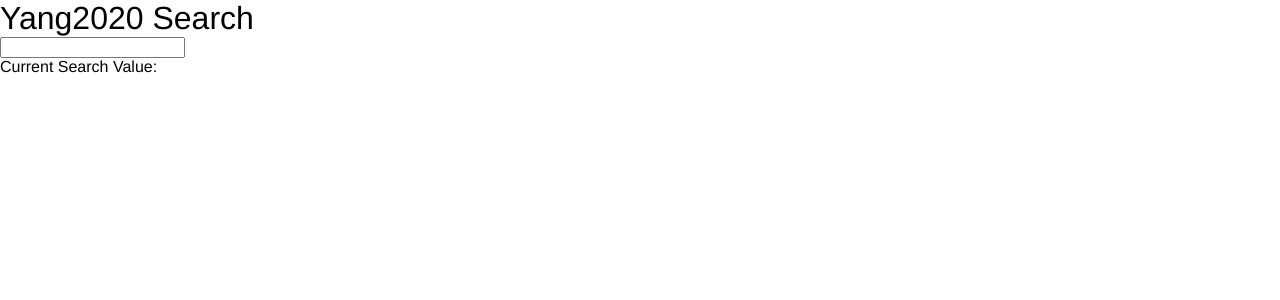
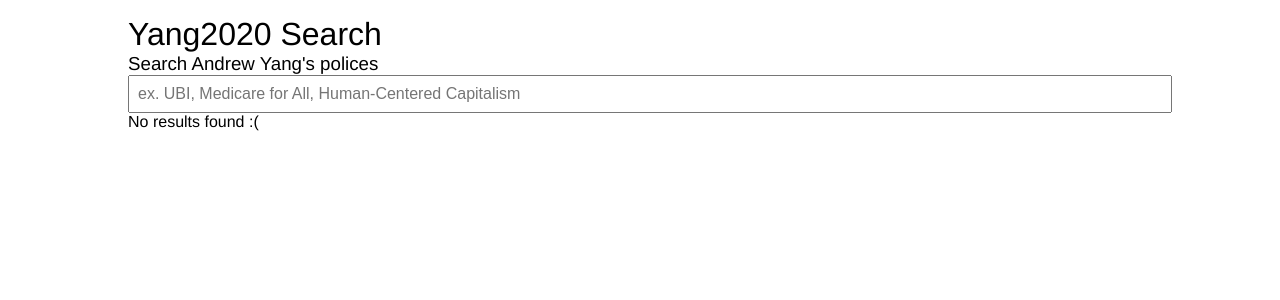
Before and after one commit to alacritythief/YangSearch, a React (Create React App) app: page / in a window 1280 px wide. Shown: the top 300 px of the page. Built offline with nearby package versions, Linux system fonts and the light colour scheme.

Commit message:
search working

```diff
--- a/src/components/PolicyResults/PolicyResults.js
+++ b/src/components/PolicyResults/PolicyResults.js
@@ -1,4 +1,5 @@
 import React from 'react';
+import { PolicyResultsContainer } from '../../ui-components/containers';
 
 class PolicyResults extends React.Component {
   generateResults = () => {
@@ -19,16 +20,15 @@
   }
 
   render () {
-    if (this.props.policies.length <= 0) {
+    if (this.props.policies.length < 1) {
       return null;
     } else {
       return (
-        <div>
-          <h3>Results:</h3>
+        <PolicyResultsContainer>
           <ul>
             { this.generateResults() }
           </ul>
-        </div>
+        </PolicyResultsContainer>
       )
     }
   }
--- a/src/components/SearchInput/SearchInput.js
+++ b/src/components/SearchInput/SearchInput.js
@@ -1,4 +1,5 @@
 import React from 'react';
+import { InputBox } from './styles';
 
 class SearchInput extends React.Component {
   constructor (props) {
@@ -24,8 +25,9 @@
   render () {
     return (
       <React.Fragment>
-        <input
+        <InputBox
           type="text"
+          placeholder="ex. UBI, Medicare for All, Human-Centered Capitalism"
           value={this.state.value}
           onChange={this.handleChange}
           onKeyUp={this.handleSubmit}
--- a/src/components/SearchInput/styles.js
+++ b/src/components/SearchInput/styles.js
@@ -0,0 +1,8 @@
+import styled from 'styled-components';
+
+export const InputBox = styled.input`
+  font-size: 16px;
+  padding: 0.5rem;
+  width: 100%;
+  outline: none;
+`
--- a/src/layouts/App/App.js
+++ b/src/layouts/App/App.js
@@ -13,14 +13,14 @@
     super(props);
     this.state = {
       searchValue: '',
-      results: []
+      policyResults: []
     }
   }
 
   getResults = (keyword) => {
-    let policyResults = policySearch(keyword);
+    let results = policySearch(keyword);
     this.setState({
-      results: policyResults
+      policyResults: results
     })
   }
 
@@ -31,6 +31,8 @@
     this.getResults(value);
   }
 
+
+
   render () {
     return (
       <React.Fragment>
@@ -38,11 +40,12 @@
         <AppContainer>
           <ContentContainer>
             <h1>Yang2020 Search</h1>
+            <h3>Search Andrew Yang's polices</h3>
             <SearchInput
               callback={this.getSearch}
             />
-            <p>Current Search Value: {this.state.searchValue}</p>
-            <PolicyResults policies={this.state.results} />
+            { this.state.searchValue !== '' ? <h2>Policy results for "{this.state.searchValue}":</h2> : null }
+            { this.state.policyResults.length < 1 ? <p>No results found :(</p> : <PolicyResults policies={this.state.policyResults} />}
           </ContentContainer>
         </AppContainer>
       </React.Fragment>
--- a/src/lib/policy.js
+++ b/src/lib/policy.js
@@ -1,12 +1,12 @@
 export const PolicyData = [
   {
-    id: 1,
     name: 'Universal Basic Income',
     url: 'https://www.yang2020.com/policies/the-freedom-dividend/',
     keywords: [
       'ubi',
       'freedom dividend',
       '$1000',
+      'money',
       'universal basic income',
       'thomas paine',
       'martin luther king',
@@ -15,7 +15,6 @@
     ]
   },
   {
-    id: 2,
     name: 'Medicare for All',
     url: 'https://www.yang2020.com/policies/medicare-for-all/',
     keywords: [
@@ -30,7 +29,6 @@
     ]
   },
   {
-    id: 3,
     name: 'Human-Centered Capitalism',
     url: 'https://www.yang2020.com/policies/human-capitalism/',
     keywords: [
--- a/src/ui-components/containers.js
+++ b/src/ui-components/containers.js
@@ -3,7 +3,12 @@
 // import * as d from '../constants/devices';
 
 export const AppContainer = styled.div`
+  width: 80%;
+  margin: 1rem auto;
 `
 
 export const ContentContainer = styled.div`
 `
+
+export const PolicyResultsContainer = styled.div`
+`
```
